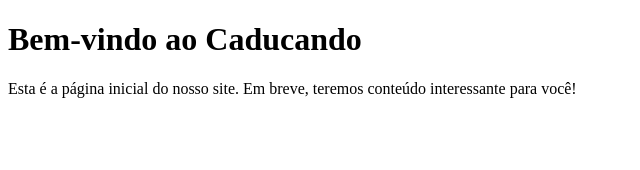
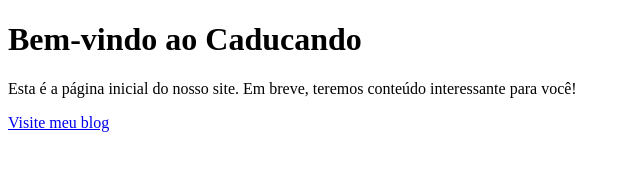
Before and after one commit to carloseduardotl/carloseduardotl.github.io, a plain HTML site: page index.html in a window 1280 px wide. Shown: the whole page, without its empty margins (0-640 px from the left). Drawn offline with Linux system fonts and the light colour scheme.

Commit message:
Added my blog's link

```diff
--- a/index.html
+++ b/index.html
@@ -8,5 +8,6 @@
 <body>
 	<h1>Bem-vindo ao Caducando</h1>
 	<p>Esta é a página inicial do nosso site. Em breve, teremos conteúdo interessante para você!</p>
+    <a href="https://thecaducando.wordpress.com/">Visite meu blog</a>
 </body>
 </html>
```
